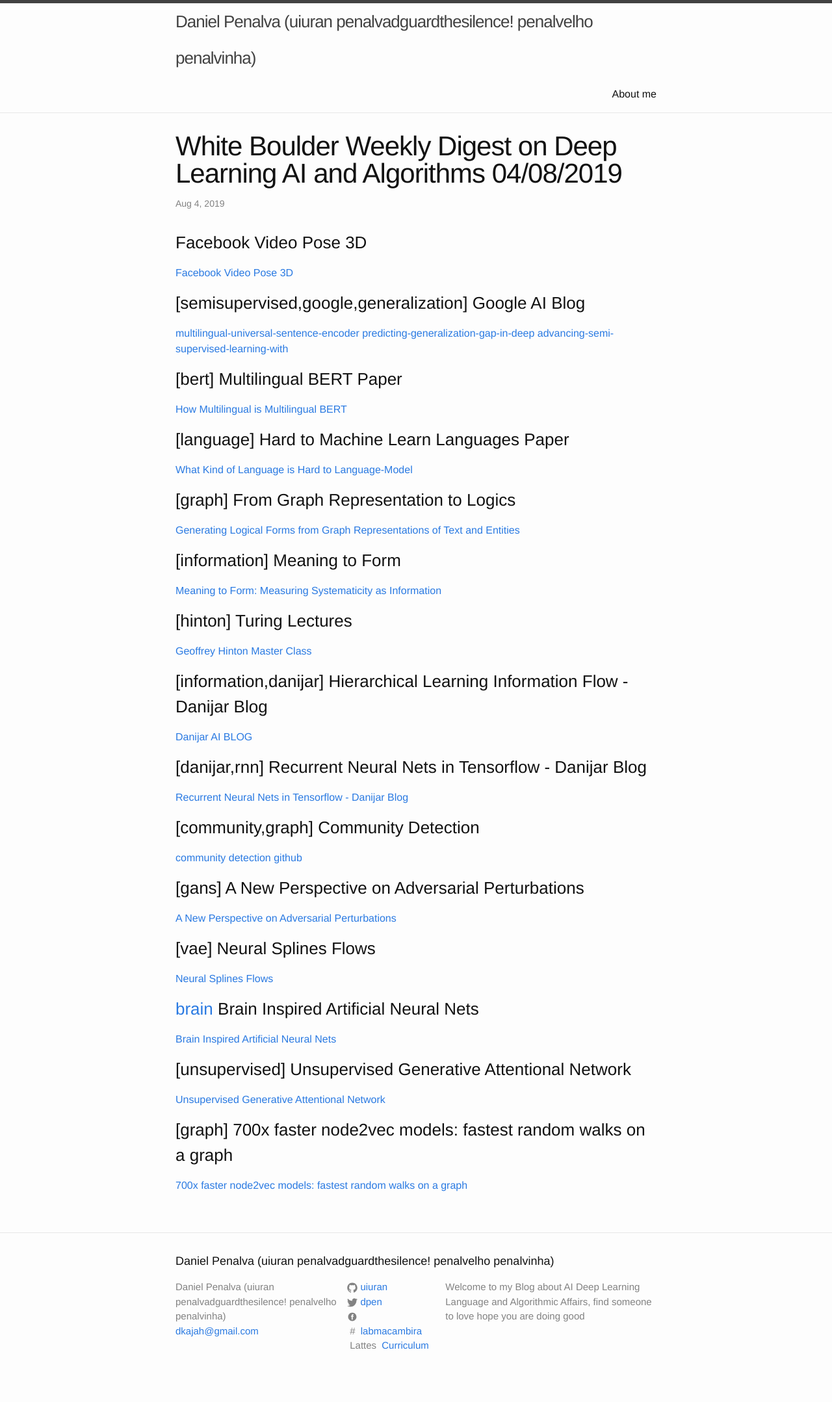
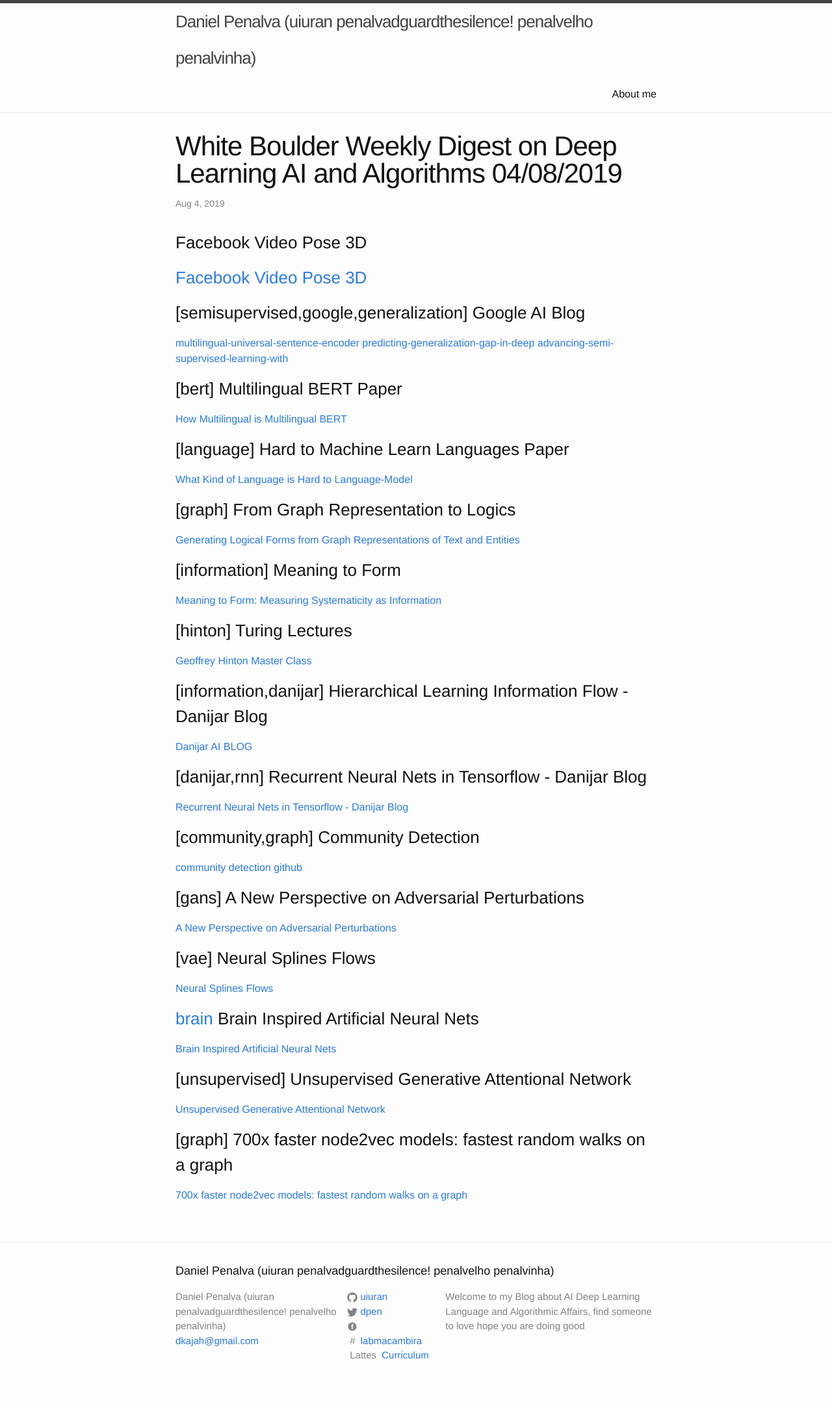
Before and after one commit to Uiuran/portfolio-datascience, a Jekyll site: the page built from _posts/2019-08-04-weekly-ai-dl-digest.markdown, in a window 1280 px wide. Shown: the whole page at 65% size. Built offline with Jekyll 4.4.1, drawn with Linux system fonts in a browser that asks for light colours; comment, search, counter and statistics services are not loaded.

```diff
--- a/_posts/2019-08-04-weekly-ai-dl-digest.markdown
+++ b/_posts/2019-08-04-weekly-ai-dl-digest.markdown
@@ -8,7 +8,7 @@ published: true
 
 ### Facebook Video Pose 3D
 
-[Facebook Video Pose 3D][facebookpose]
+### [Facebook Video Pose 3D][facebookpose]
 
 ### [semisupervised,google,generalization] Google AI Blog
 
```
